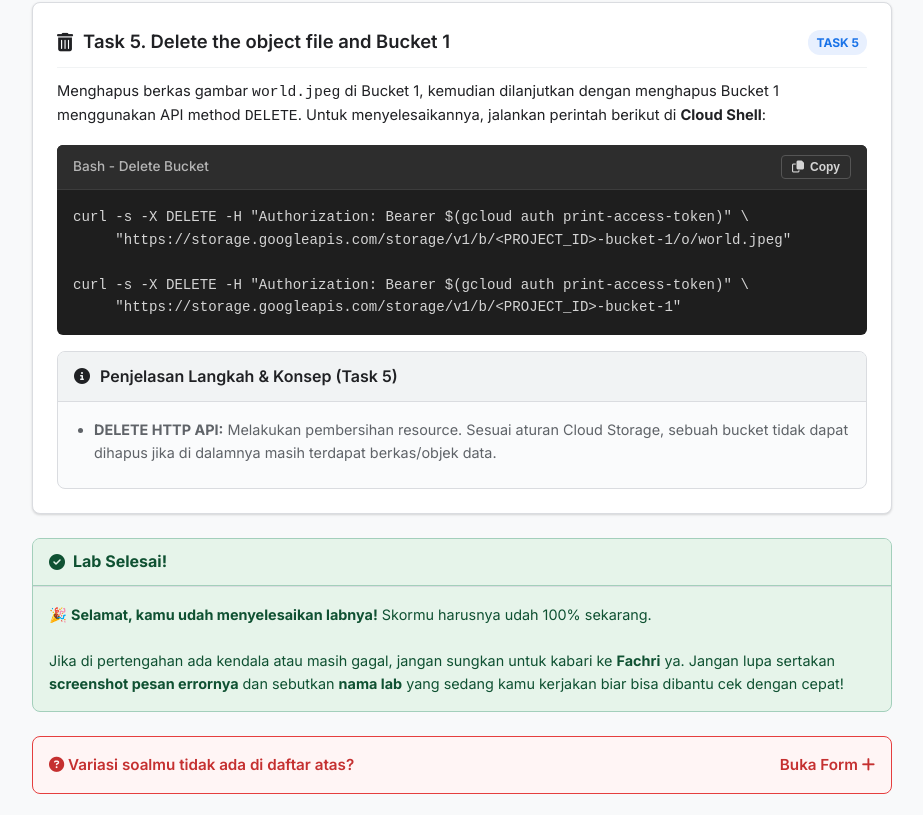
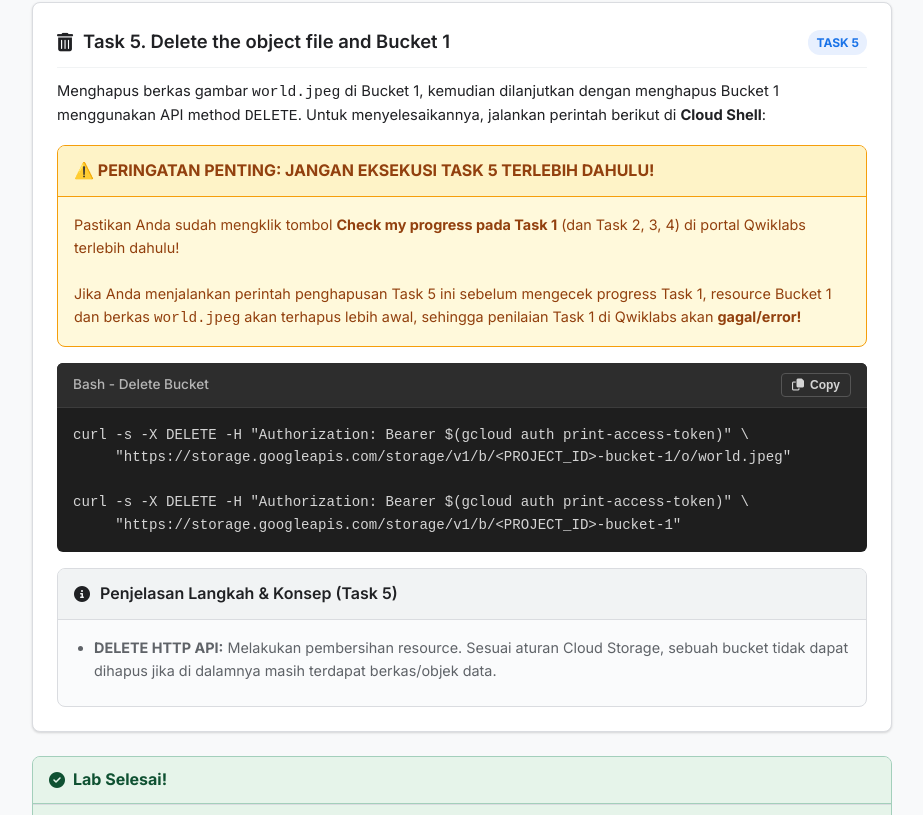
Before and after one commit to MFachriW/arcade-helper, a plain HTML site: page labs/juli-voyage-APIs-cloud-storage.html in a window 1280 px wide. Shown: the part 3546-4361 px from the top of the page, without its empty margins (178-1101 px from the left). Drawn offline with Linux system fonts and the light colour scheme.

Commit message:
add warning callout box in Task 5 of APIs Cloud Storage lab to prevent premature deletion of Task 1 resources

```diff
--- a/labs/juli-voyage-APIs-cloud-storage.html
+++ b/labs/juli-voyage-APIs-cloud-storage.html
@@ -814,6 +814,16 @@
       </div>
       <p class="task-desc">Menghapus berkas gambar <code>world.jpeg</code> di Bucket 1, kemudian dilanjutkan dengan menghapus Bucket 1 menggunakan API method <code>DELETE</code>. Untuk menyelesaikannya, jalankan perintah berikut di <strong>Cloud Shell</strong>:</p>
 
+      <div class="explain-box" style="background: #fff9db; border-color: #f59e0b; color: #b45309; margin-top: 12px; margin-bottom: 16px;">
+        <summary style="background: #fef3c7; color: #92400e; font-weight: 700;">
+          ⚠️ PERINGATAN PENTING: JANGAN EKSEKUSI TASK 5 TERLEBIH DAHULU!
+        </summary>
+        <div class="explain-content" style="color: #92400e; border-color: #f59e0b;">
+          Pastikan Anda sudah mengklik tombol <strong>Check my progress pada Task 1</strong> (dan Task 2, 3, 4) di portal Qwiklabs terlebih dahulu!<br><br>
+          Jika Anda menjalankan perintah penghapusan Task 5 ini sebelum mengecek progress Task 1, resource Bucket 1 dan berkas <code>world.jpeg</code> akan terhapus lebih awal, sehingga penilaian Task 1 di Qwiklabs akan <strong>gagal/error!</strong>
+        </div>
+      </div>
+
       <div class="code-container">
         <div class="code-header">
           <span>Bash - Delete Bucket</span>
```
